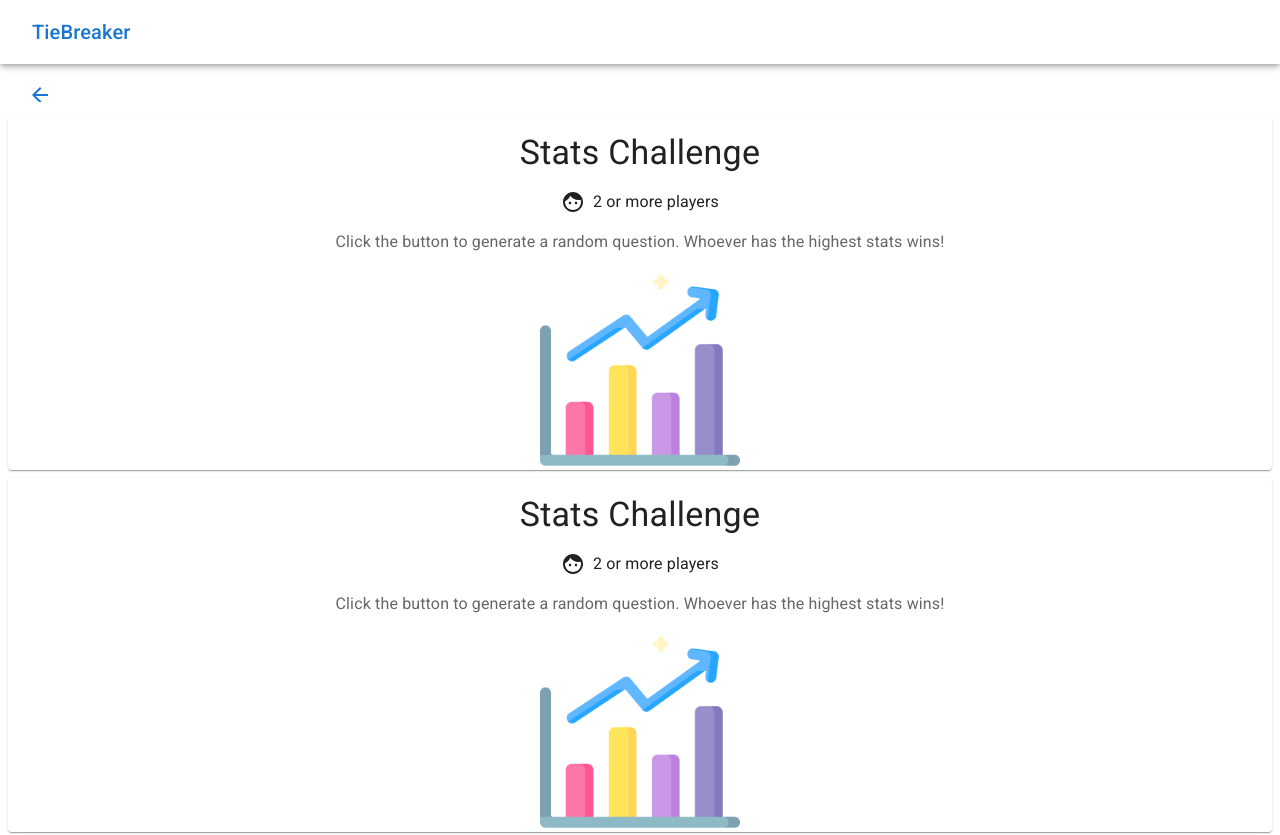
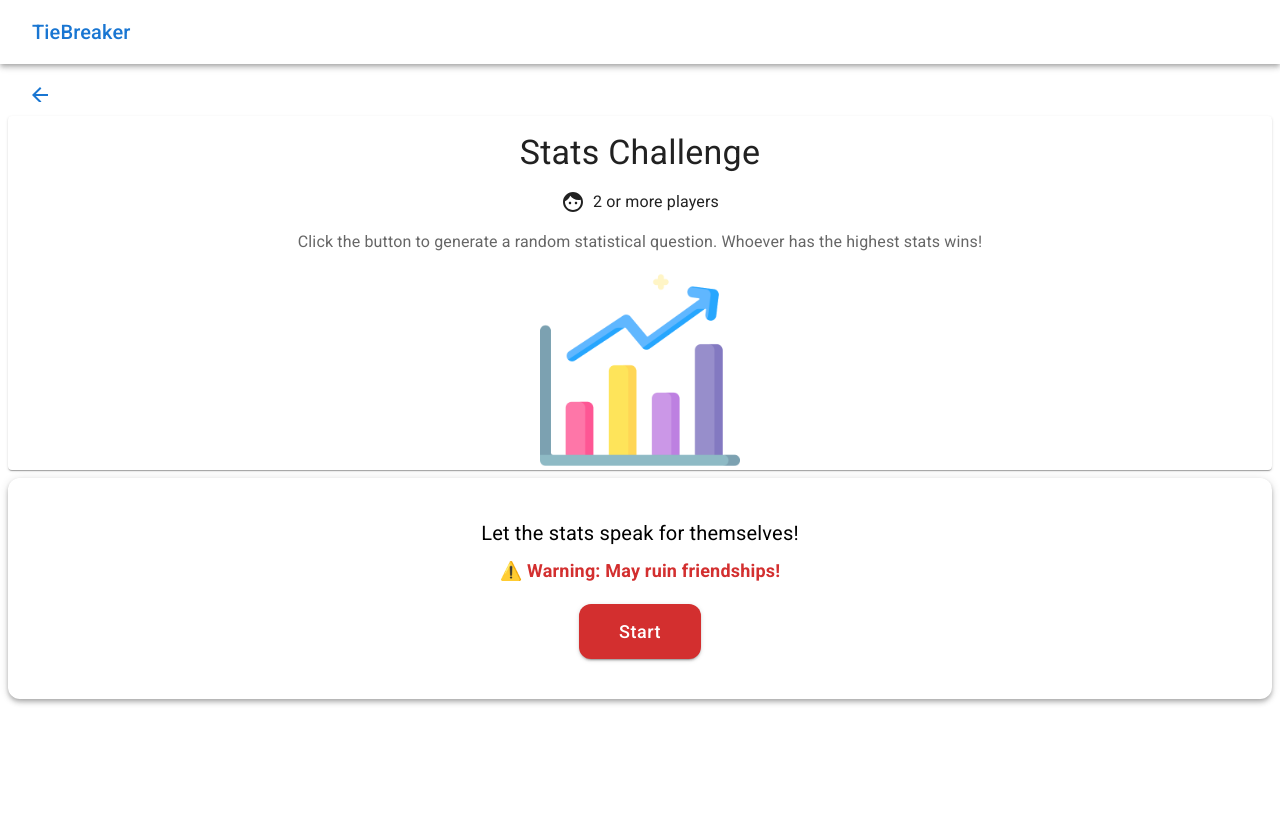
Before and after one commit to Glenn-Chiang/TieBreaker, a React (Vite) app: page /games/stat-challenge in a window 1280 px wide. Shown: the top 835 px of the page. After the commit the page ends 800 px from the top, so only its background shows below. Built offline with nearby package versions, Linux system fonts and the light colour scheme.

Commit message:
updated stat

```diff
--- a/src/data/games.ts
+++ b/src/data/games.ts
@@ -54,7 +54,7 @@ export const GAMES: Game[] = [
   {
     id: "stat-challenge",
     name: "Stats Challenge",
-    description: "Click the button to generate a random question. Whoever has the highest stats wins!",
+    description: "Click the button to generate a random statistical question. Whoever has the highest stats wins!",
     icon: statsIcon,
     maxPlayers: null,
   },
--- a/src/pages/StatChallenge.tsx
+++ b/src/pages/StatChallenge.tsx
@@ -1,6 +1,5 @@
 import { useState } from "react";
 import { Button, Typography, Container, keyframes, useTheme } from "@mui/material";
-import GameBanner from "../components/GameBanner";
 import { GAMES } from "../data/games";
 
 // Generate question button flicker animation
@@ -70,7 +69,6 @@ function StatChallenge() {
 
   return (
     <>
-      <GameBanner gameData={gameData} />
       <Container
         maxWidth = {false}
         sx={{
```
